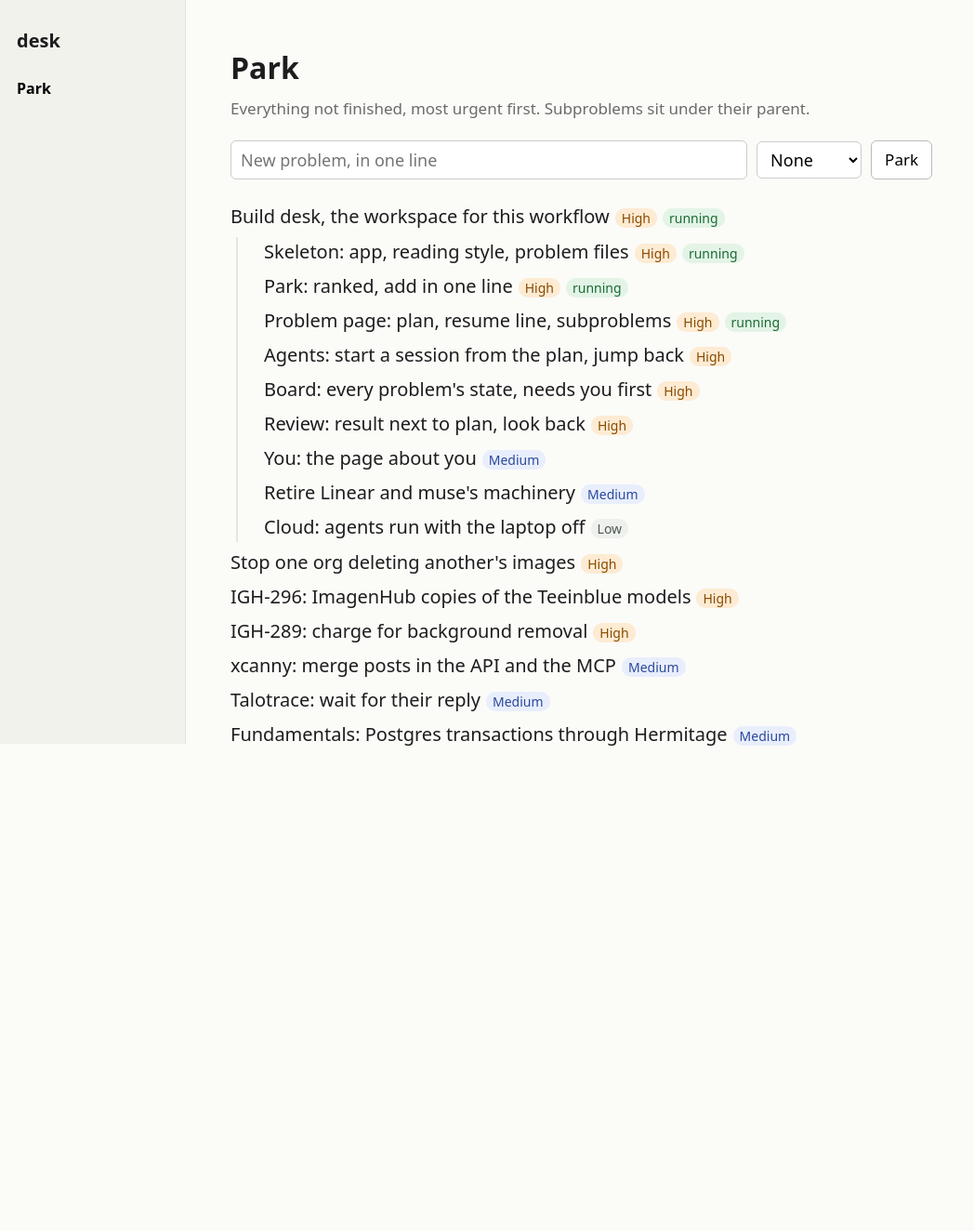
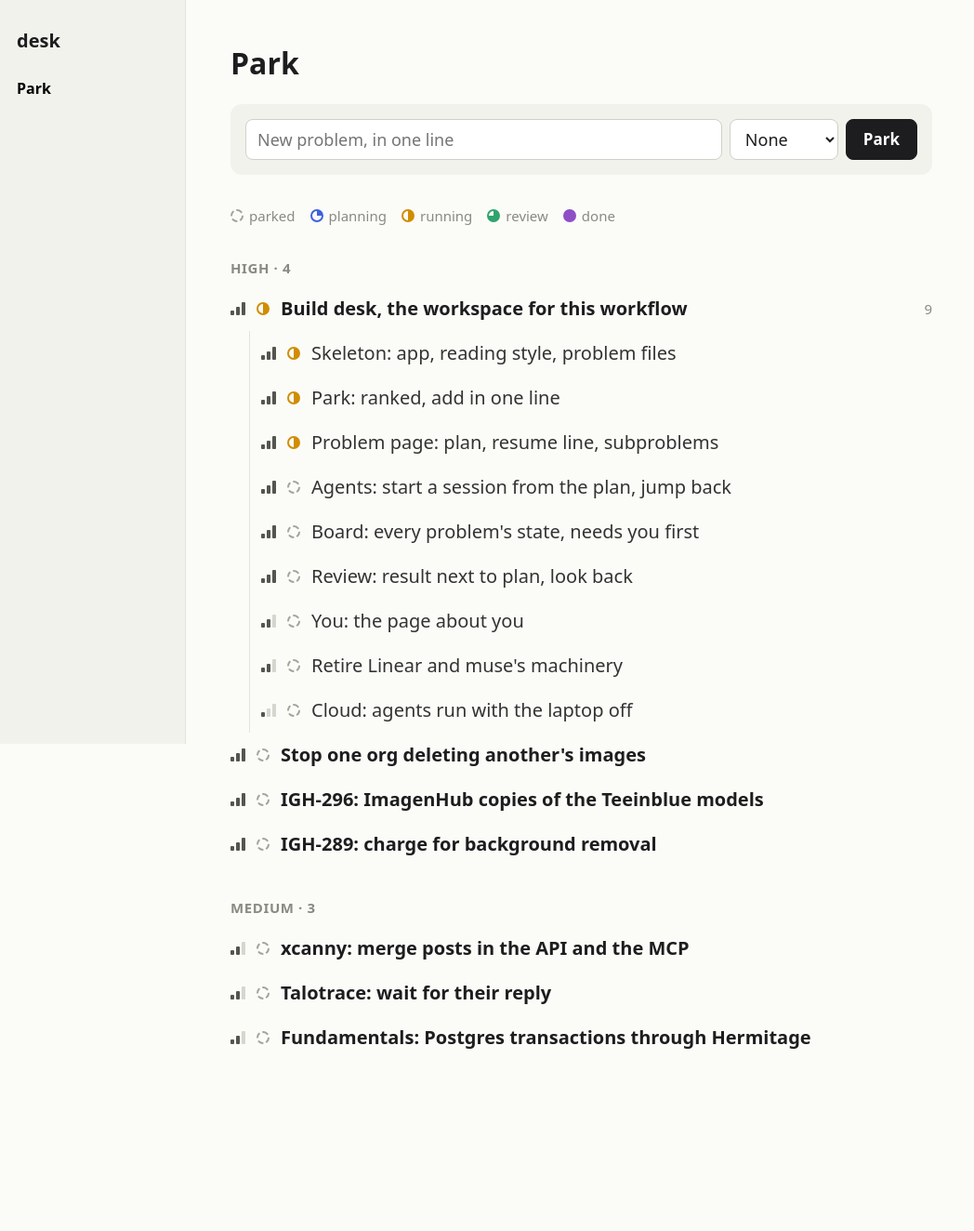
Before and after one commit to alexajuno/desk, a FastAPI app: page /park in a window 1280 px wide. Shown: the whole page at 93% size, without its empty margins (0-1048 px from the left). Before the commit the page ends 802 px from the top, so only its background shows below. Run offline with FastAPI, Linux system fonts and the light colour scheme.

Commit message:
restyle desk: priority bars, state circles, grouped park
Priority and state were both pastel pills and blurred together. Priority is
now bars (a red square for urgent) and state a circle that fills as the
problem moves, the way Linear shows them. The park is grouped by priority
with a legend; top-level rows are bold, subproblems regular; the main
action is the one filled button; spacing follows one scale.

Verified: headless screenshots of /park and /p/desk at 716px wide.

Co-Authored-By: Claude Opus 5.5 <noreply@anthropic.com>

```diff
--- a/desk/static/reading.css
+++ b/desk/static/reading.css
@@ -13,8 +13,8 @@ nav a { display: block; padding: 5px 0; color: #333; text-decoration: none; }
 nav a.here { font-weight: 700; color: #000; }
 nav a:hover { color: #0b57d0; }
 
-main { margin-left: 200px; max-width: 66ch; padding: 32px 48px 160px; }
-h1 { font-size: 32px; line-height: 1.25; margin-bottom: 0.3em; }
+main { margin-left: 200px; max-width: 66ch; padding: 48px 48px 160px; }
+h1 { font-size: 32px; line-height: 1.25; margin: 0; }
 h2 { font-size: 25px; margin-top: 2em; border-bottom: 1px solid #ddd; padding-bottom: 6px; }
 h3 { font-size: 21px; margin-top: 1.6em; }
 p, ul, ol, table, blockquote, form { margin: 0 0 1.2em; }
@@ -27,27 +27,64 @@ blockquote { background: #FFF8E1; border-left: 5px solid #f0c040; padding: 8px 1
 .err { color: #b00; }
 .muted { color: #6b6b6b; font-size: 17px; }
 
-/* problems */
-.tree { list-style: none; padding-left: 0; }
-.tree .tree { padding-left: 1.4em; border-left: 2px solid #e6e6df; margin: 0.3em 0 0.3em 0.3em; }
-.tree li { margin: 0.25em 0; }
-.tree a { text-decoration: none; color: #1d1d1f; }
-.tree a:hover { color: #0b57d0; }
-.prio, .state { font-size: 14px; padding: 1px 7px; border-radius: 10px; margin-left: 6px; white-space: nowrap; }
-.prio.urgent { background: #fde2e1; color: #a1170f; }
-.prio.high { background: #fdebd3; color: #8a4b00; }
-.prio.medium { background: #e9eefc; color: #2b4a9b; }
-.prio.low { background: #eef0ee; color: #4f5a4f; }
-.prio.none { display: none; }
-.state { background: #efefea; color: #555; }
-.state.running { background: #e3f4e7; color: #1b6b33; }
-.state.review { background: #f3e8fd; color: #6a2b9b; }
+/* Design: weight and colour carry importance, not extra font sizes; one spacing scale
+   (4, 8, 12, 16, 24, 32, 48 px); one filled button per page for the main action; priority and
+   state look different from each other (bars for priority, a filling circle for state, as Linear does). */
 
-input[type=text], select { font: inherit; font-size: 18px; padding: 6px 10px; border: 1px solid #ccc; border-radius: 6px; background: #fff; }
-input[type=text] { width: 100%; box-sizing: border-box; }
-button { font: inherit; font-size: 17px; padding: 6px 14px; border: 1px solid #bbb; border-radius: 6px; background: #fff; cursor: pointer; }
-button:hover { background: #f0f0ea; }
-.row { display: flex; gap: 10px; align-items: center; flex-wrap: wrap; }
+/* problem rows */
+.tree { list-style: none; padding-left: 0; margin: 0 0 24px; }
+.tree .tree { margin: 0 0 0 20px; padding-left: 12px; border-left: 1px solid #e3e3dc; }
+.tree li { margin: 0; }
+.item { display: flex; align-items: center; gap: 12px; padding: 8px 12px; margin: 0 -12px; border-radius: 8px;
+        text-decoration: none; color: #1d1d1f; }
+.item:hover { background: #efefe8; }
+.item .title { flex: 1; }
+.tree > li > .item .title { font-weight: 600; }
+.tree .tree > li > .item .title { font-weight: 400; color: #333; }
+.item .meta { font-size: 15px; color: #8a8a82; }
+
+/* priority: bars, or a red square for urgent */
+.prio { display: inline-flex; align-items: flex-end; gap: 2px; width: 16px; height: 14px; flex: none; }
+.prio i { width: 4px; background: #d6d6ce; border-radius: 1px; }
+.prio i:nth-child(1) { height: 5px; } .prio i:nth-child(2) { height: 9px; } .prio i:nth-child(3) { height: 14px; }
+.prio.high i { background: #55554f; }
+.prio.medium i:nth-child(-n+2) { background: #55554f; }
+.prio.low i:nth-child(1) { background: #55554f; }
+.prio.urgent { align-items: center; justify-content: center; background: #e5484d; color: #fff; border-radius: 4px;
+               font: 700 11px/1 system-ui, sans-serif; }
+
+/* state: a circle that fills as the problem moves */
+.state { width: 14px; height: 14px; border-radius: 50%; flex: none; box-sizing: border-box; border: 2px solid var(--c);
+         background: conic-gradient(var(--c) var(--f), transparent 0); }
+.state.parked { --c: #a3a39b; --f: 0%; border-style: dashed; }
+.state.planning { --c: #3e63dd; --f: 25%; }
+.state.running { --c: #d18d00; --f: 50%; }
+.state.review { --c: #30a46c; --f: 75%; }
+.state.done { --c: #8e4ec6; --f: 100%; }
+.state.dropped { --c: #a3a39b; --f: 100%; opacity: 0.5; }
+
+.group { font-size: 15px; font-weight: 600; letter-spacing: 0.04em; text-transform: uppercase; color: #8a8a82;
+         margin: 32px 0 8px; }
+.legend { display: flex; flex-wrap: wrap; gap: 16px; font-size: 15px; color: #8a8a82; margin: 0 0 24px; }
+.legend span { display: inline-flex; align-items: center; gap: 6px; }
+
+/* forms */
+input[type=text], select { font: inherit; font-size: 18px; height: 44px; padding: 0 12px; border: 1px solid #d0d0c8;
+                           border-radius: 8px; background: #fff; color: #1d1d1f; box-sizing: border-box; }
+input[type=text] { width: 100%; }
+input[type=text]:focus, select:focus { outline: none; border-color: #0b57d0; box-shadow: 0 0 0 3px rgba(11, 87, 208, 0.2); }
+button { font: inherit; font-size: 17px; font-weight: 600; height: 44px; padding: 0 18px; border-radius: 8px; cursor: pointer;
+         border: 1px solid #d0d0c8; background: #fff; color: #1d1d1f; }
+button.primary { background: #1d1d1f; border-color: #1d1d1f; color: #fff; }
+button.primary:hover { background: #3a3a37; }
+.row { display: flex; gap: 8px; align-items: center; flex-wrap: wrap; }
+.add { padding: 16px; background: #f2f2ed; border-radius: 12px; margin: 0 0 32px; }
+
+/* problem page */
+.head { display: flex; align-items: center; gap: 12px; margin: 16px 0 16px; }
+.facts { display: grid; grid-template-columns: max-content 1fr; gap: 4px 16px; font-size: 16px; color: #55554f; margin: 0 0 32px; }
+.facts dt { color: #8a8a82; } .facts dd { margin: 0; }
+.trail { font-size: 15px; color: #8a8a82; margin: 0 0 8px; } .trail a { color: #8a8a82; }
 
 @media (max-width: 1000px) {
   nav { position: sticky; top: 0; z-index: 1; width: auto; height: auto; padding: 6px 16px; display: flex; gap: 18px;
--- a/desk/templates/macros.html
+++ b/desk/templates/macros.html
@@ -1,25 +1,33 @@
-{% macro badges(p) -%}
-<span class="prio {{ p.priority }}">{{ p.priority | title }}</span>
-{%- if p.state != "parked" %}<span class="state {{ p.state }}">{{ p.state }}</span>{% endif %}
+{% macro prio(level) -%}
+{%- if level == "urgent" %}<span class="prio urgent" title="Urgent">!</span>
+{%- else %}<span class="prio {{ level }}" title="{{ level | title }}"><i></i><i></i><i></i></span>{% endif -%}
 {%- endmacro %}
+
+{% macro state(s) -%}<span class="state {{ s }}" title="{{ s }}"></span>{%- endmacro %}
 
 {% macro tree(items, kids_of) -%}
 <ul class="tree">
   {%- for p in items %}
-  <li><a href="/p/{{ p.slug }}">{{ p.title }}</a>{{ badges(p) }}
-    {%- set kids = kids_of(p.slug) %}{% if kids %}{{ tree(kids, kids_of) }}{% endif %}
+  <li>
+    <a class="item" href="/p/{{ p.slug }}">{{ prio(p.priority) }}{{ state(p.state) }}<span class="title">{{ p.title }}</span>
+      {%- set kids = kids_of(p.slug) %}{% if kids %}<span class="meta">{{ kids | length }}</span>{% endif %}</a>
+    {%- if kids %}{{ tree(kids, kids_of) }}{% endif %}
   </li>
   {%- endfor %}
 </ul>
 {%- endmacro %}
 
+{% macro legend(states) -%}
+<div class="legend">{% for s in states %}<span>{{ state(s) }}{{ s }}</span>{% endfor %}</div>
+{%- endmacro %}
+
 {% macro add_form(parent, priorities, label) -%}
-<form method="post" action="/problems" class="row">
+<form method="post" action="/problems" class="row add">
   {% if parent %}<input type="hidden" name="parent" value="{{ parent }}">{% endif %}
   <input type="text" name="title" placeholder="{{ label }}" required autocomplete="off" style="flex: 1 1 20ch">
-  <select name="priority">
+  <select name="priority" aria-label="Priority">
     {%- for level in priorities %}<option value="{{ level }}" {{ 'selected' if level == 'none' }}>{{ level | title }}</option>{% endfor %}
   </select>
-  <button>Park</button>
+  <button class="primary">Park</button>
 </form>
 {%- endmacro %}
--- a/desk/templates/park.html
+++ b/desk/templates/park.html
@@ -1,9 +1,15 @@
 {% extends "base.html" %}
-{% from "macros.html" import tree, add_form %}
+{% from "macros.html" import tree, add_form, legend %}
 {% block title %}Park · desk{% endblock %}
 {% block main %}
-<h1>Park</h1>
-<p class="muted">Everything not finished, most urgent first. Subproblems sit under their parent.</p>
+<h1 style="margin-bottom: 24px">Park</h1>
 {{ add_form(None, priorities, "New problem, in one line") }}
-{% if top %}{{ tree(top, kids_of) }}{% else %}<p>Nothing parked.</p>{% endif %}
+{{ legend(states[:5]) }}
+{% for level in priorities %}
+  {%- set group = top | selectattr("priority", "equalto", level) | list %}
+  {%- if group %}
+  <div class="group">{{ level | title }} · {{ group | length }}</div>
+  {{ tree(group, kids_of) }}
+  {%- endif %}
+{% else %}<p>Nothing parked.</p>{% endfor %}
 {% endblock %}
```
Also changed, not shown: desk/templates/problem.html (+12 -10 lines).
